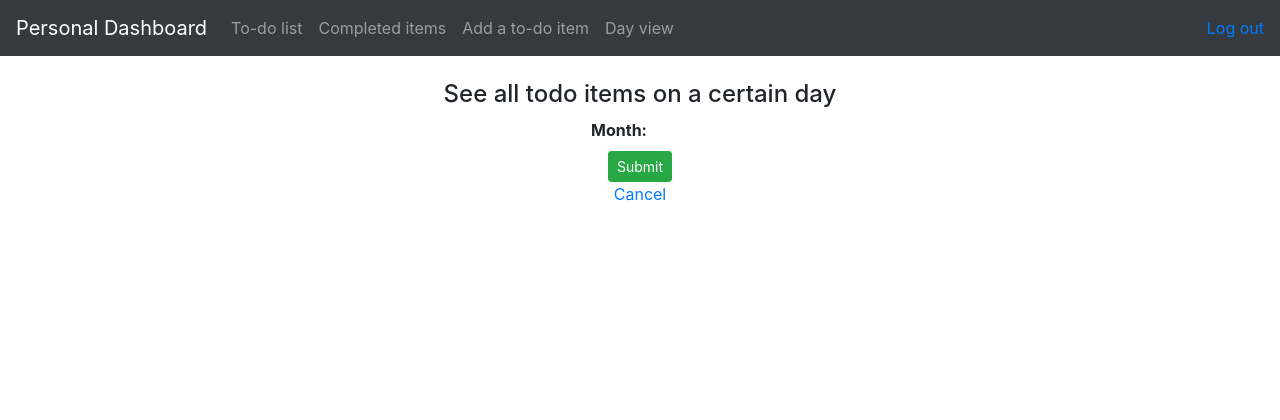
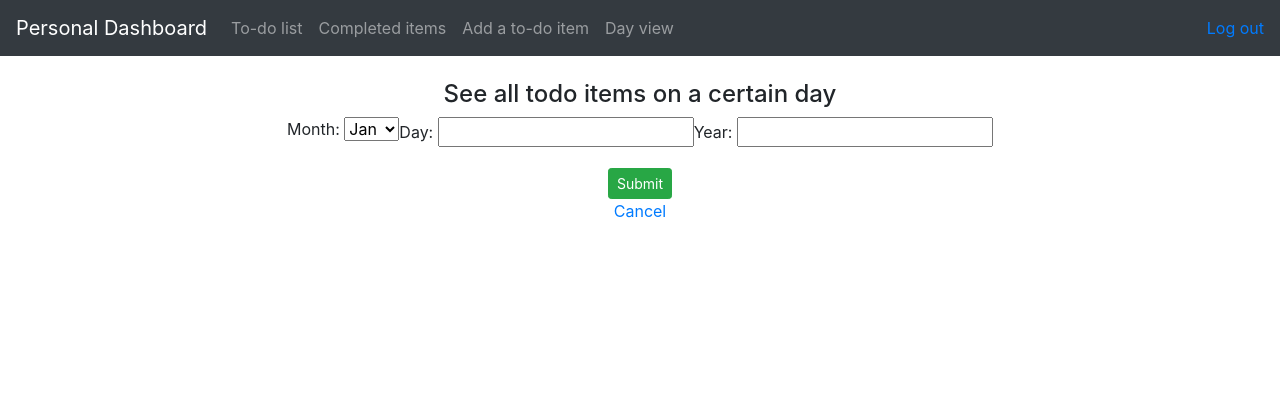
Before and after one commit to lph2yr/todoapp, a Django app: page /day/ in a window 1280 px wide. Shown: the top 420 px of the page. Run offline with Django 3.2, Linux system fonts and the light colour scheme; lists and menus that the app fills with data are empty; some libraries are stand-ins or nearby versions.

Commit message:
trying to get form to work

```diff
--- a/todo/forms.py
+++ b/todo/forms.py
@@ -75,4 +75,7 @@ class DayForm(forms.Form):
         (NOV, 'Nov'),
         (DEC, 'Dec'),
     ]
-    month = forms.ChoiceField(widget=forms.RadioSelect(choices = MONTH_CHOICES))
+    month = forms.ChoiceField(choices = MONTH_CHOICES)
+    day = forms.CharField()
+    year = forms.CharField()
+    success_url = '<year>/month/day'
--- a/todo/templates/todo/day_form.html
+++ b/todo/templates/todo/day_form.html
@@ -15,11 +15,12 @@
   <h4>See all todo items on a certain day</h4>
 </div>
 
-<form action="" method="post">
+
+<form action="{{year}}/{{month}}/{{day}}/" method="post">
   {% csrf_token %}
   <div class="d-flex justify-content-center">
     <table>
-      {{ form.as_table }}
+      {{ form.as_p }}
     </table>
   </div>
 
--- a/todo/views.py
+++ b/todo/views.py
@@ -200,10 +200,17 @@ class DayView(generic.FormView):
         #https://stackoverflow.com/questions/4668619/how-do-i-filter-query-objects-by-date-range-in-django used for filter
         return ToDoItem.objects.all().order_by('duedate')
 
+    def get_success_url(self):
+        specific_day_form = DayForm(request.POST)
+
+        return specific_day_form.cleaned_data['year'] + "/" + specific_day_form.cleaned_data['month'] + "/" + specific_day_form.cleaned_data['day'] + "/"
+
+
 #https://docs.djangoproject.com/en/3.0/ref/class-based-views/generic-date-based/#dayarchiveview
 class SpecificDayView(generic.DayArchiveView):
     template_name = 'todoitem_archive_day.html'
-    queryset = ToDoItem.objects.all()
+    queryset = ToDoItem.objects.all().order_by('duedate')
     date_field = "duedate"
+    ordering = 'duedate'
     allow_future = True
     allow_empty = True
```
